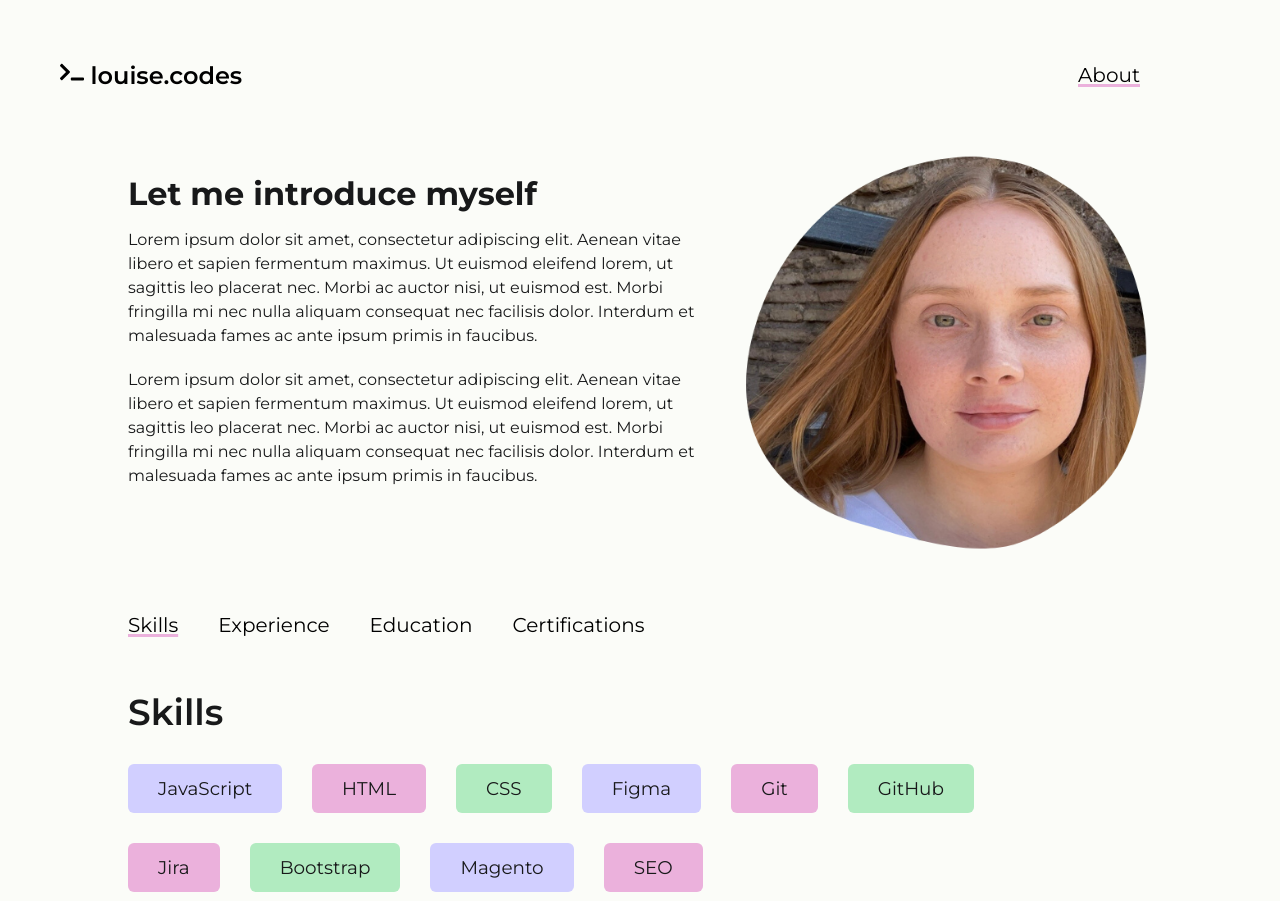
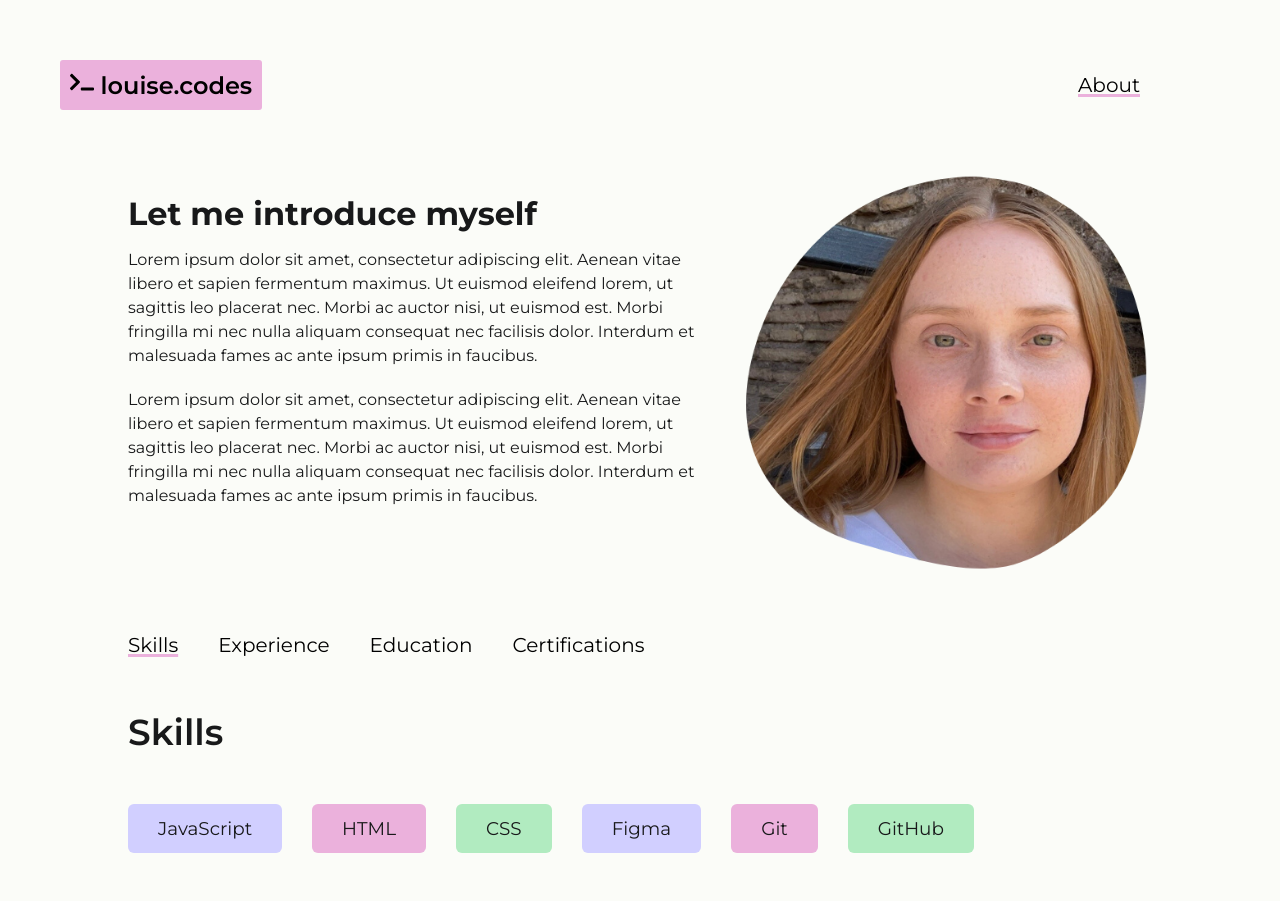
Before and after one commit to louiseka/portfolio, a React (Vite) app: page /about in a window 1280 px wide. Shown: the top 901 px of the page. Built offline with nearby package versions, Linux system fonts and the light colour scheme.

Commit message:
Styling project details and updates to css classes

```diff
--- a/src/index.css
+++ b/src/index.css
@@ -61,13 +61,21 @@ p {
     margin: 0;
 }
 
-.sub-text {
+.sub-text,
+.overview-text {
     font-size: 1.2rem;
     line-height: 1.5;
     margin: 30px 0 60px;
     border-left: #EBB1DC solid 3px;
     padding: 10px 25px;
+}
 
+.overview-text {
+    margin-bottom: 0px;
+}
+
+.heading {
+    font-size: 2.8rem;
 }
 
 /* Links */
@@ -80,7 +88,7 @@ p {
     display: flex;
     align-items: center;
     font-size: 1rem;
-    padding: 20px 0 10px;
+    padding: 0px 0 10px;
 }
 
 .cta-link:hover {
@@ -100,6 +108,13 @@ p {
 .logo {
     font-weight: 600;
     font-size: 1rem;
+    background-color: #EBB1DC;
+    border-radius: 3px;
+    padding: 10px;
+}
+
+.logo:hover {
+    background-color: #B1EBC0;
 }
 
 nav {
@@ -195,23 +210,18 @@ header {
 
 /* Skills Labels */
 
-.skills-container-1,
-.skills-container-2 {
+.skills-container {
     max-width: 50%;
     display: flex;
-    margin: 30px 0 0;
+    margin: 50px 0 0;
 
 }
 
-.skills-container-1 {
-    justify-content: space-between;
+.skills-container {
+    justify-content: flex-start;
     gap: 30px
 }
 
-.skills-container-2 {
-    justify-content: flex-start;
-    gap: 30px
-}
 
 .pink-label,
 .green-label,
@@ -234,6 +244,16 @@ header {
     background-color: #D1CFFF;
 }
 
+/* Project Details Page */
+
+.hero-img {
+    display: flex;
+    margin: 40px auto;
+    max-width: 100%;
+    padding: 0 25px;
+
+}
+
 /* Project Page */
 /* CSS Grid */
 
@@ -242,10 +262,15 @@ header {
     width: 100%;
 }
 
-.projects-grid {
+.projects-grid,
+.project-details {
     max-width: 80%;
     margin: 0px auto;
     padding: 50px 0;
+}
+
+.project-details {
+    padding-top: 0;
 }
 
 .wrapper {
--- a/src/pages/About/Skills.jsx
+++ b/src/pages/About/Skills.jsx
@@ -2,7 +2,7 @@ export default function Skills() {
     return (
         <section className="skills-section">
             <h2>Skills</h2>
-            <div className="skills-container-1">
+            <div className="skills-container">
                 <p className="purple-label">JavaScript</p>
                 <p className="pink-label">HTML</p>
                 <p className="green-label">CSS</p>
@@ -10,7 +10,7 @@ export default function Skills() {
                 <p className="pink-label">Git</p>
                 <p className="green-label">GitHub</p>
             </div>
-            <div className="skills-container-2">
+            <div className="skills-container">
                 <p className="pink-label">Jira</p>
                 <p className="green-label">Bootstrap</p>
                 <p className="purple-label">Magento</p>
--- a/src/pages/Home.jsx
+++ b/src/pages/Home.jsx
@@ -1,6 +1,3 @@
-import { Link } from "react-router"
-import { FaArrowRight } from "react-icons/fa"
-import { projectData } from "../data"
 import Projects from "./Projects/Projects"
 
 export default function Home() {
--- a/src/pages/Projects/ProjectDetails.jsx
+++ b/src/pages/Projects/ProjectDetails.jsx
@@ -1,13 +1,51 @@
-import { useParams } from "react-router"
+import { useParams, Link } from "react-router"
 import { projectData } from "../../data"
-
+import { FaArrowRight } from "react-icons/fa"
 
 
 export default function ProjectDetails() {
 
     const { id } = useParams()
 
+    function getSkillClass(index) {
+
+        const n = index % 3
+
+
+        if (n === 0) {
+            return "green-label"
+        }
+        if (n === 1) {
+            return "pink-label"
+        }
+        if (n === 2) {
+            return "purple-label"
+        }
+    }
+
+    const projectDetails = projectData.find((project) => {
+        return project.id === id
+    })
+
+    const projectSkills = projectDetails.skills.map((skill, index) => {
+        return (
+            <p key={index} className={getSkillClass(index)}>{skill}</p>
+        )
+    })
+
     return (
-        <h1>This is the Project Details page</h1>
+        <main key={projectDetails.id} className="project-details">
+            <h1 className="heading">{projectDetails.name}</h1>
+            <img className="hero-img" src={projectDetails.headerImg} />
+            <h2>Overview</h2>
+            <p className="overview-text">{projectDetails.longDescription}</p>
+            <Link className="cta-link" to={projectDetails.githubUrl} target="_blank">Visit GitHub Repository <FaArrowRight className="icon" /></Link>
+            <Link className="cta-link" to={projectDetails.liveUrl} target="_blank">Visit live application <FaArrowRight className="icon" /></Link>
+
+            <div className="skills-container">
+                {projectSkills}
+            </div>
+
+        </main>
     )
 }
```
